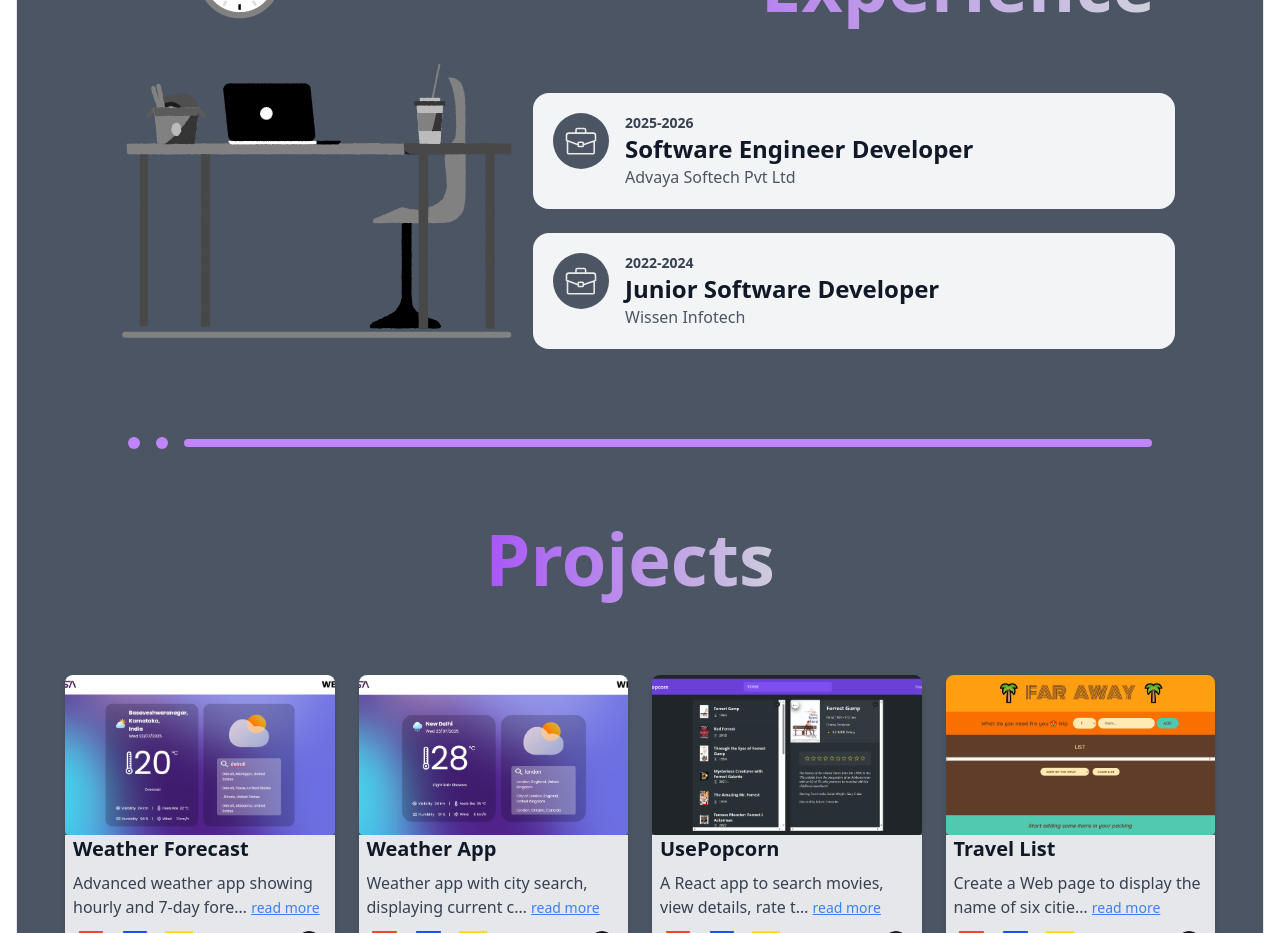
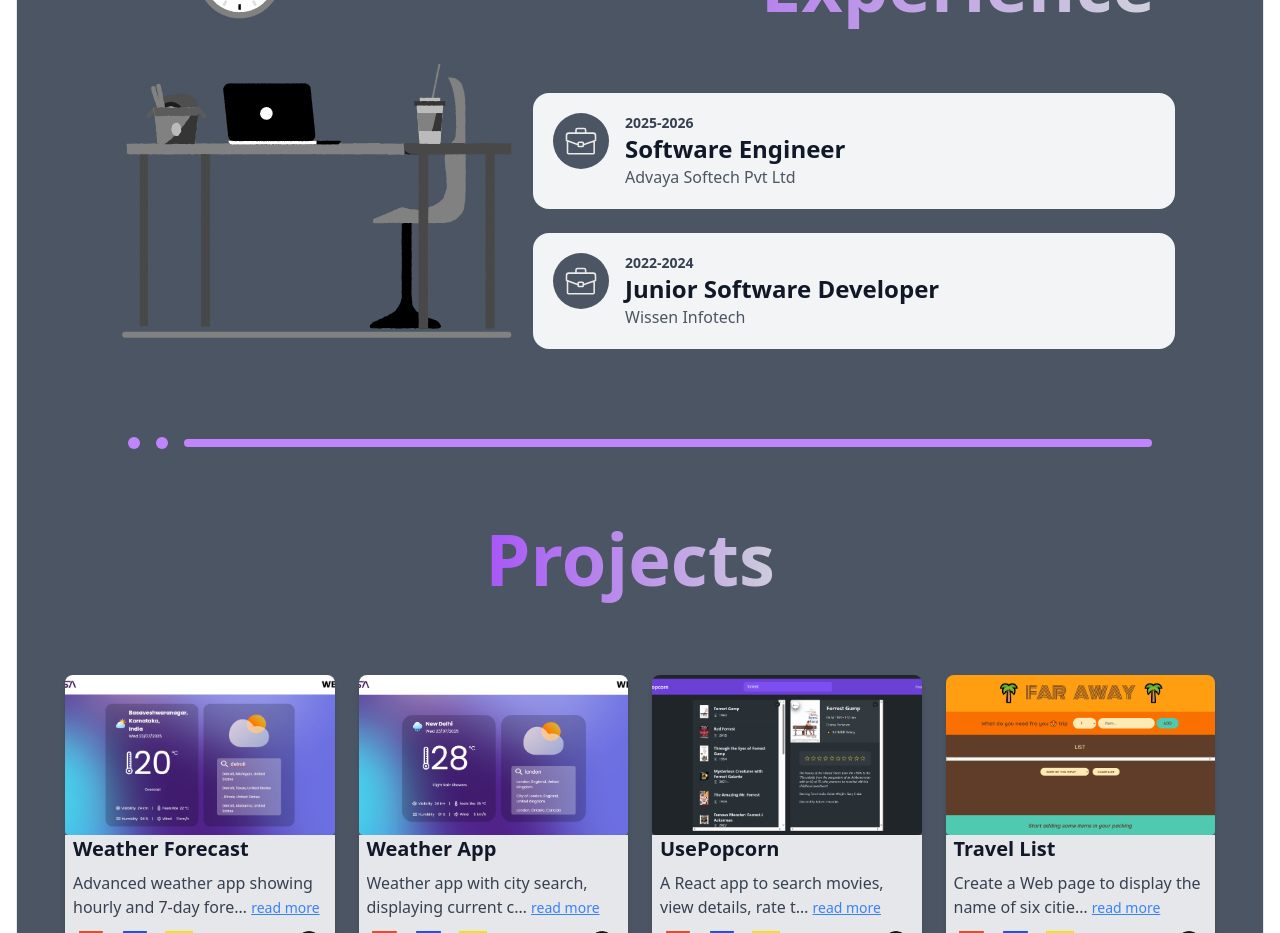
Before and after one commit to KiraCode/my-portfolio, a React (Vite) app: page / in a window 1280 px wide. Shown: the part 1400-2333 px from the top of the page. Built offline with nearby package versions, Linux system fonts and the light colour scheme.

Commit message:
Commit to change the experience details

```diff
--- a/src/assets/asset.js
+++ b/src/assets/asset.js
@@ -61,7 +61,7 @@ export const experienceData = [
   {
     id:1,
     company: "Advaya Softech Pvt Ltd",
-    jobtitle: "Software Engineer Developer",
+    jobtitle: "Software Engineer",
     startYear: "2025",
     endYear: "2026",
   },
```
